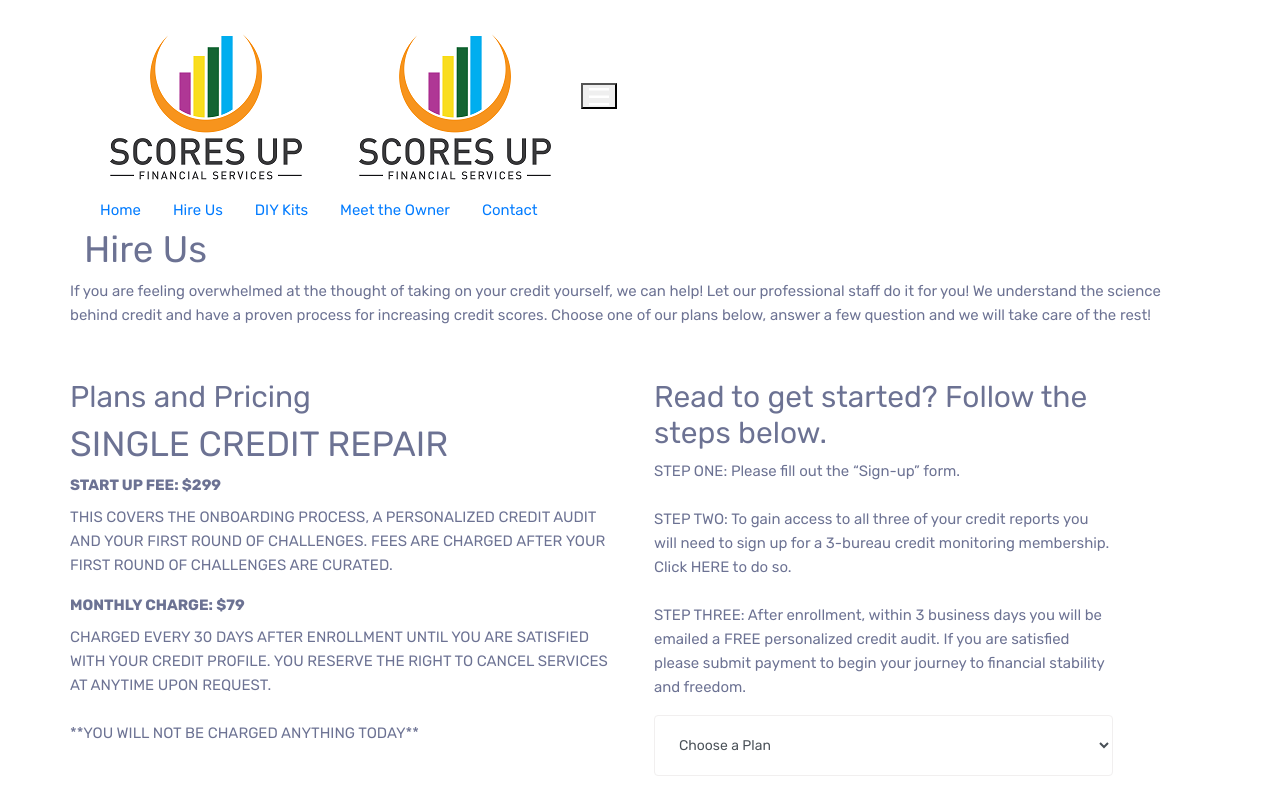
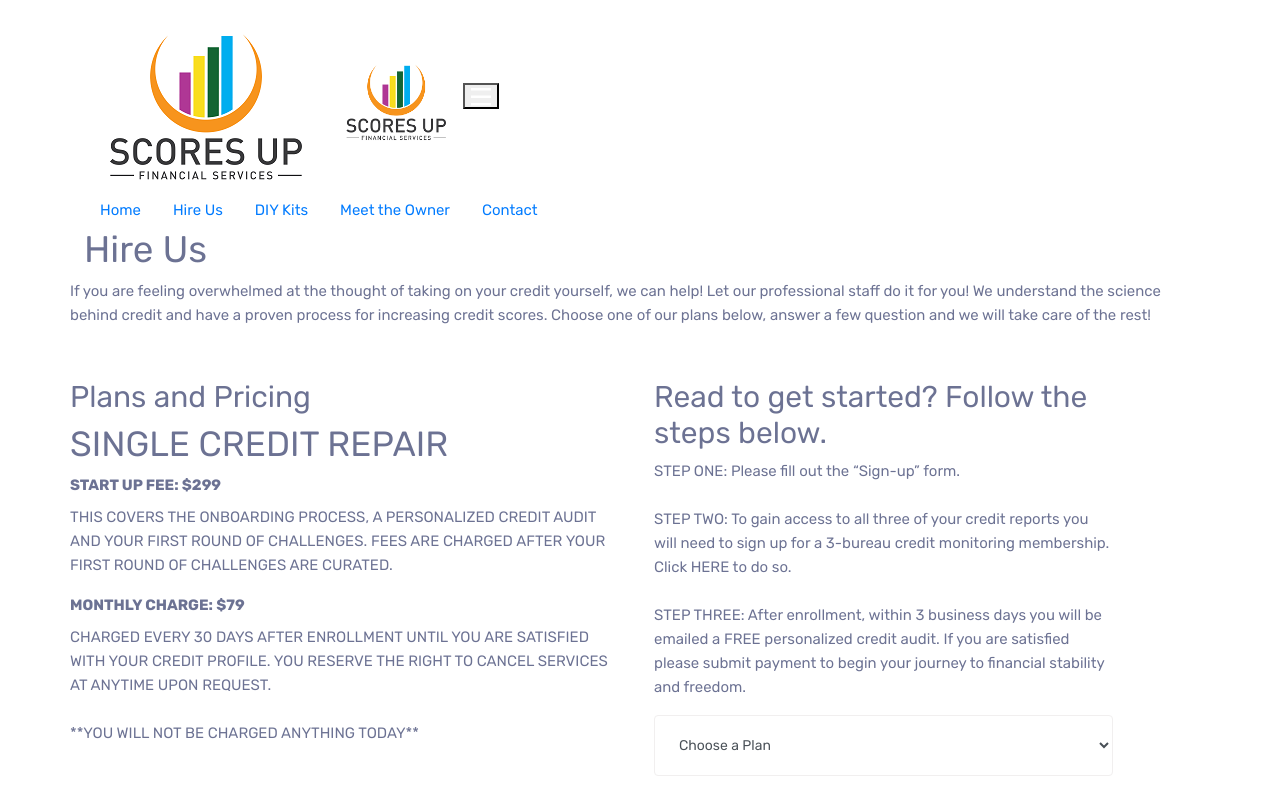
Before and after one commit to lamanaml/scoresup, a plain HTML site: page hireus.html in a window 1280 px wide. Shown: the top 794 px of the page. Drawn offline with nearby package versions, Linux system fonts and the light colour scheme; files that its build step writes are made by us from their sources; files whose address does not match are found by name.

```diff
--- a/hireus.html
+++ b/hireus.html
@@ -21,7 +21,7 @@
                 <div class="hiro-nav">
                     <a href="index.html" class="nav-brand">
                         <img src="assets/images/1/logoTrans2.png" alt="Scores Up" class="logo">
-                        <img src="assets/images/1/logoTrans2.png" alt="Hiro" class="logo-white">
+                          <img src="assets/images/1/logoTrans2.png" style="height:100px" alt="Scores Up" class="logo-white">
                     </a>
                     <button class="hiro-nav-popup-toggle">
                         <svg width="20px" height="18px" viewBox="0 0 20 18" version="1.1" xmlns="http://www.w3.org/2000/svg" xmlns:xlink="http://www.w3.org/1999/xlink">
```
Also changed, not shown: contact.html (+1 -1 lines), kits.html (+1 -1 lines), privacy.html (+1 -1 lines), terms.html (+1 -1 lines).
